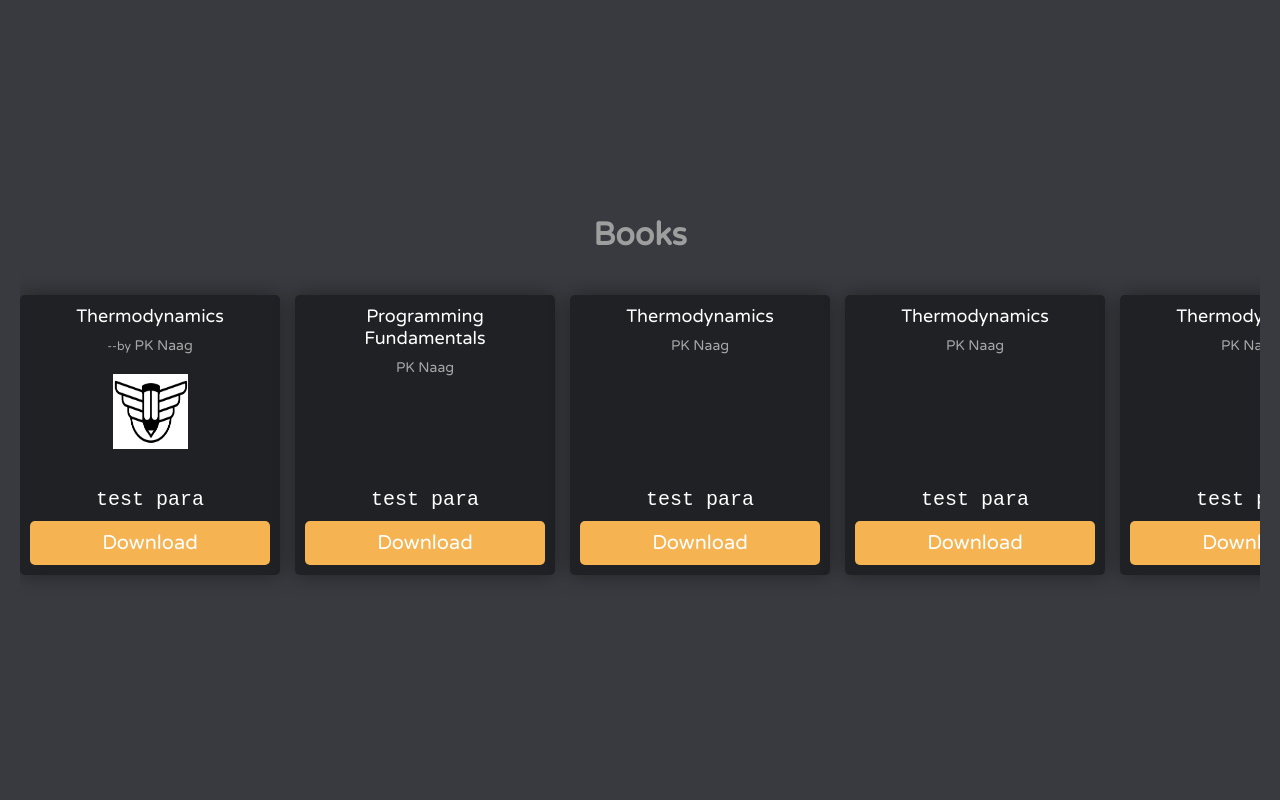
After one commit to Aayush5sep/CollegeWorks, a Django app: page /books/temp/ in a window 1280 px wide. The commit adds this page. Run offline with Django 4.2, Linux system fonts and the light colour scheme.

```diff
--- a/books/urls.py
+++ b/books/urls.py
@@ -1,7 +1,9 @@
-from django.urls import path,include
+from django.urls import path
 from . import views
 
 urlpatterns = [
     path('',views.homepage),
+    path('category/<str:subject>',views.resources),
+    path('temp/',views.temp),
     path('api/', views.BookList.as_view()),
 ]
--- a/books/views.py
+++ b/books/views.py
@@ -2,7 +2,7 @@ from django.shortcuts import render
 # from django.http import HttpResponse, JsonResponse
 from rest_framework.response import Response
 # from rest_framework.parsers import JSONParser
-from books.models import Books,Subjects
+from books.models import Books,Subjects,Notes,Exams,Experiments,Assignments,Projects
 # from rest_framework.decorators import api_view
 # from django.views.decorators.csrf import csrf_exempt
 from books.serializers import BookSerializer
@@ -21,6 +21,15 @@ def homepage(request):
     sixth=subjects.filter(year="Sixth").order_by('branch_subject')
     params={'first':first,'second':second,'third':third,'fourth':fourth,'fifth':fifth,'sixth':sixth}
     return render(request,'books/resources.html',params)
+
+# Books,Subjects,Notes,Exams,Experiments,Assignments,Projects
+def resources(request,subject):
+    books = Books.objects.filter(branch_subject=subject).order_by('title')
+    notes = Notes.objects.filter(branch_subject=subject).order_by('topic')
+    exams = Exams.objects.filter(branch_subject=subject).order_by('topic')
+    experiments = Experiments.objects.filter(branch_subject=subject).order_by('topic')
+    params={'books':books}
+    return render(request,'books/subject.html',params)
 
 class BookList(APIView):
     def get(self, request):
@@ -60,3 +69,6 @@ class BookList(APIView):
 #     if serializer.is_valid():
 #         return Response(serializer.data)
 #     return Response(serializer.errors, status=status.HTTP_400_BAD_REQUEST)
+
+def temp(request):
+    return render(request,'books/netflix.html')
--- /dev/null
+++ b/static/books/scroller.css
@@ -0,0 +1,120 @@
+/* $border-radius-size: 14px;
+$barbarian: #EC9B3B;
+$archer: #EE5487;
+$giant: #F6901A;
+$goblin: #82BB30;
+$wizard: #4FACFF; */
+@import url(https://fonts.googleapis.com/css?family=Varela+Round);
+body,
+html {
+ padding: 0 10px;
+ margin: 0;
+ background: #383A3F;
+ color: #9E9E9E;
+ font-family: "Varela Round", sans-serif;
+ min-height: 100vh;
+ display: flex;
+ flex-direction: row;
+ align-items: center;
+ width: 100%;
+}
+* {
+ box-sizing: border-box;
+}
+h1 {
+ text-align: center;
+}
+.contain {
+ width: 100%;
+ overflow-y: visible;
+}
+.row {
+ width: 100%;
+ display: flex;
+ flex-wrap: nowrap;
+ overflow-x: auto;
+ overflow-y: visible;
+ margin-top: 10px;
+ margin-bottom: 10px;
+ padding-top: 20px;
+ padding-bottom: 20px;
+}
+.tile {
+  flex: 0 0 auto;
+  width: 260px;
+  height: 280px;
+  margin-right: 15px;
+  font-size: 20px;
+  cursor: pointer;
+  transition: 450ms all;
+  transform-origin: center left;
+  border-radius: 5px;
+  background: #1F2124;
+  color: white;
+  text-align: center;
+  box-shadow: 0 0 20px rgba(0,0,0,0.4);
+  z-index: 9999;
+}
+.card{
+  width: 100%;
+  height: 100%;
+  padding-top: 10px;
+  padding-left: 10px;
+  padding-right: 10px;
+  padding-bottom: 10px;
+  text-align: center;
+  white-space: initial;
+  position: relative;
+}
+.topic{
+  font-size: 18px;
+}
+.author{
+  font-size: 14px;
+  margin-top: 10px;
+  opacity: 0.6;
+}
+.author span{
+  font-size: 12px;
+}
+.icon-container{
+  margin-top: 20px;
+  width: 100%;
+}
+.icon-container img{
+  background-color: white;
+  width: 75px;
+  height: 75px;
+}
+.bottom_container{
+  position: absolute;
+  bottom: 0;
+  left: 0;
+  right: 0;
+}
+p{
+  margin: 5px 0;
+  font-family: 'Courier New', Courier, monospace;
+}
+.download-link{
+  display: block;
+  background: #F6B352;
+  color: white;
+  padding: 10px 10px;
+  margin: 10px 10px;
+  border-radius: 5px;
+  box-shadow: rgba(0,0,0,0.9);
+  transition: all 200ms ease-in-out;
+  text-decoration: none;
+}
+
+.row:hover .tile {
+ opacity: 0.3;
+}
+.row:hover .tile:hover {
+ transform: scale(1.1);
+ opacity: 1;
+}
+.tile:hover~.tile {
+ transform: translate3d(20px, 0, 0);
+}
--- /dev/null
+++ b/templates/books/netflix.html
@@ -0,0 +1,77 @@
+{% load static %}
+<!DOCTYPE html>
+<html lang="en" dir="ltr">
+  <head>
+    <meta charset="utf-8" />
+    <title>Netflix Carousel</title>
+    <link rel="stylesheet" href="{% static 'books/scroller.css' %}" />
+  </head>
+  <body>
+    <div class="contain">
+      <h1>Books</h1>
+      <div class="row">
+        <div class="tile">
+          <div class="card">
+            <div class="topic">Thermodynamics</div>
+            <div class="author"><span>--by</span>  PK Naag</div>
+            <div class="icon-container"><img src="{% static 'logo.png' %}"></div>
+            <div class="bottom_container">
+              <p>test para</p>
+              <a href="/books/" class="download-link">Download</a>
+            </div>
+          </div>
+        </div>
+        <div class="tile">
+          <div class="card">
+            <div class="topic">Programming Fundamentals</div>
+            <div class="author">PK Naag</div>
+            <div class="bottom_container">
+              <p>test para</p>
+              <a href="/books/" class="download-link">Download</a>
+            </div>
+          </div>
+        </div>
+        <div class="tile">
+          <div class="card">
+            <div class="topic">Thermodynamics</div>
+            <div class="author">PK Naag</div>
+            <div class="bottom_container">
+              <p>test para</p>
+              <a href="/books/" class="download-link">Download</a>
+            </div>
+          </div>
+        </div>
+        <div class="tile">
+          <div class="card">
+            <div class="topic">Thermodynamics</div>
+            <div class="author">PK Naag</div>
+            <div class="bottom_container">
+              <p>test para</p>
+              <a href="/books/" class="download-link">Download</a>
+            </div>
+          </div>
+        </div>
+        <div class="tile">
+          <div class="card">
+            <div class="topic">Thermodynamics</div>
+            <div class="author">PK Naag</div>
+            <div class="bottom_container">
+              <p>test para</p>
+              <a href="/books/" class="download-link">Download</a>
+            </div>
+          </div>
+        </div>
+        <div class="tile">
+          <div class="card">
+            <div class="topic">Thermodynamics</div>
+            <div class="author">PK Naag</div>
+            <div class="bottom_container">
+              <p>test para</p>
+              <a href="/books/" class="download-link">Download</a>
+            </div>
+          </div>
+        </div>
+      </div>
+    </div>
+  </body>
+</html>
```
Also changed, not shown: books/admin.py (+6 -1 lines), books/models.py (+6 -3 lines), static/books/resources.js (deleted, +0 -9 lines), templates/books/resources.html (+10 -10 lines).
